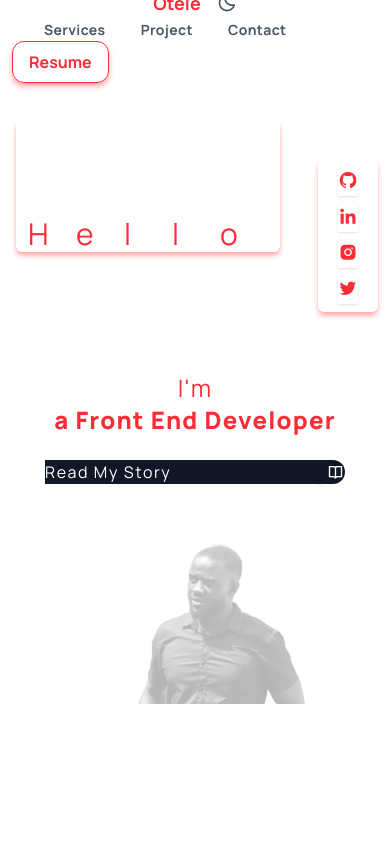
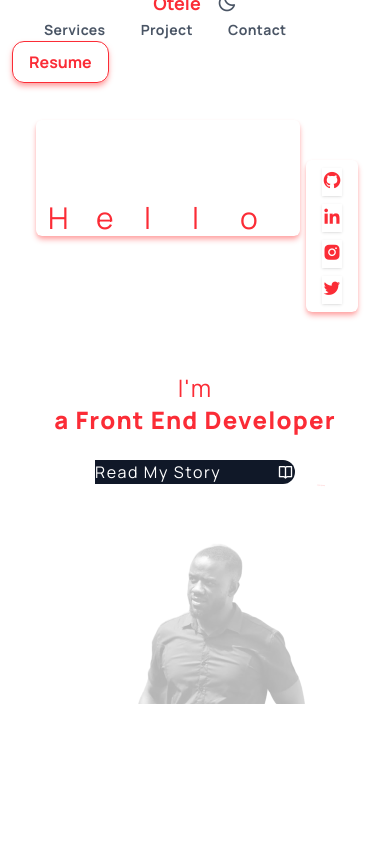
Before and after one commit to iOtele/git-profile, a React (Vite) app: page / in a window 390 px wide. Shown: the top 844 px of the page. Built offline with nearby package versions, Linux system fonts and the light colour scheme.

Commit message:
first commit

```diff
--- a/src/Components/Hero.jsx
+++ b/src/Components/Hero.jsx
@@ -34,8 +34,8 @@ const Hero = () => {
       className="w-full min-h-screen flex flex-col justify-center  xl:pl-36 lg:pl-24 md:pl-12 sm:px-6 px-4 isolate relative z-10 "
     >
       <Navbar />
-      <div className="  absolute flex top-[120px] xl:w-[850px] lg:w-[700px]  sm:w-[700px] md:w-[900px] justify-center md:justify-start md:text-5xl text-3xl md:font-normal font-bolder  ">
-        <span className="flex overflow-hidden px-3 pt-24    border-gray-200 md:border-t-0 shadow-md shadow-red-300 dark:shadow-gray-200 rounded-md">
+      <div className="  absolute flex top-[120px] xl:w-[850px] lg:w-[700px]  sm:w-[700px] md:w-[900px] justify-center md:justify-start md:text-5xl text-3xl md:font-normal font-bolder pl-5 ">
+        <span className="flex overflow-hidden px-3 pt-20   md:border-t-0 shadow-md shadow-red-300 dark:shadow-gray-200 rounded-md">
           {letters.map((letter, index) => (
             <span
               key={index}
@@ -70,7 +70,7 @@ const Hero = () => {
           </span>
         </h1>
         <button
-          className="xl:w-[400px] md:w-[300px] w-[300px] bg-gray-900 dark:bg-gray-500 md:py-1 py-0 md:px-2 xl:text-xl md:text-lg text-base dark:text-gray-900 tracking-widest rounded-r-4xl flex justify-between text-white items-center md:mr-auto md:mx-0 mx-auto transition-colors duration-300 ease-out"
+          className="xl:w-[400px] md:w-[300px] min-w-[200px] bg-gray-900 dark:bg-gray-500 md:py-1 py-0 md:px-2 xl:text-xl md:text-lg text-base dark:text-gray-900 tracking-widest rounded-r-4xl flex justify-between text-white items-center md:mr-auto md:mx-0 mx-auto transition-colors duration-300 ease-out"
           onClick={() => setIsTextVisible(!isTextVisible)}
           onMouseEnter={() => setRoadImageOpacity(0.9)}
           onMouseLeave={() => setRoadImageOpacity(0.3)}
@@ -102,7 +102,7 @@ const Hero = () => {
           </div>
         </div>
       </div>
-      <div className="flex md:gap-10 gap-2 ml-auto absolute top-40 right-3 md:right-4  md:top-40 flex-col overflow-hidden px-5 py-2    border-gray-200  shadow-md shadow-red-300 dark:shadow-gray-200   rounded-md ">
+      <div className="flex md:gap-10 gap-2 ml-auto absolute top-40 right-8 md:right-4  md:top-40 flex-col overflow-hidden px-4 py-2    border-gray-200  shadow-md shadow-red-300 dark:shadow-gray-200   rounded-md ">
         {socialIcons.map((icon, index) => (
           <a
             href="#"
--- a/src/Components/Loader.jsx
+++ b/src/Components/Loader.jsx
@@ -3,13 +3,14 @@ import React from "react";
 const Loader = ({ isLoading }) => {
   return (
     <div
-      className={`fixed inset-0 bg-white dark:bg-gray-900 z-50 grid place-items-center transition-opacity duration-5000 ease-in-out${
-        isLoading ? "opacity-100" : "opacity-0 invisible pointer-events-none"
+      className={`fixed inset-0 bg-white dark:bg-gray-900 z-50 grid w-full place-items-center transition-opacity duration-3000 ease-in-out ${
+        isLoading ? "opacity-100" : "opacity-0 pointer-events-none"
       }`}
     >
       {" "}
-      <h2 className="w-[400px] sm:w-[700px] md:w-[900px] dark:text-gray-200 tracking-widest  text-gray-900 font-bold text-2xl md:text-3xl lg:text-4xl mb-5">
-        Otele Olalekan Abiodun (Front-End Developer)
+      <h2 className="w-full sm:w-[700px] md:w-[900px] dark:text-gray-200 flex justify-center  border tracking-wide  text-gray-900 font-medium text-2xl md:text-3xl lg:text-4xl mb-5">
+        Otele Olalekan Abiodun <br />
+        Front-End Developer
       </h2>
       <img src="images/loading-gif-1.gif" alt="loader" className="w-80" />
     </div>
```
